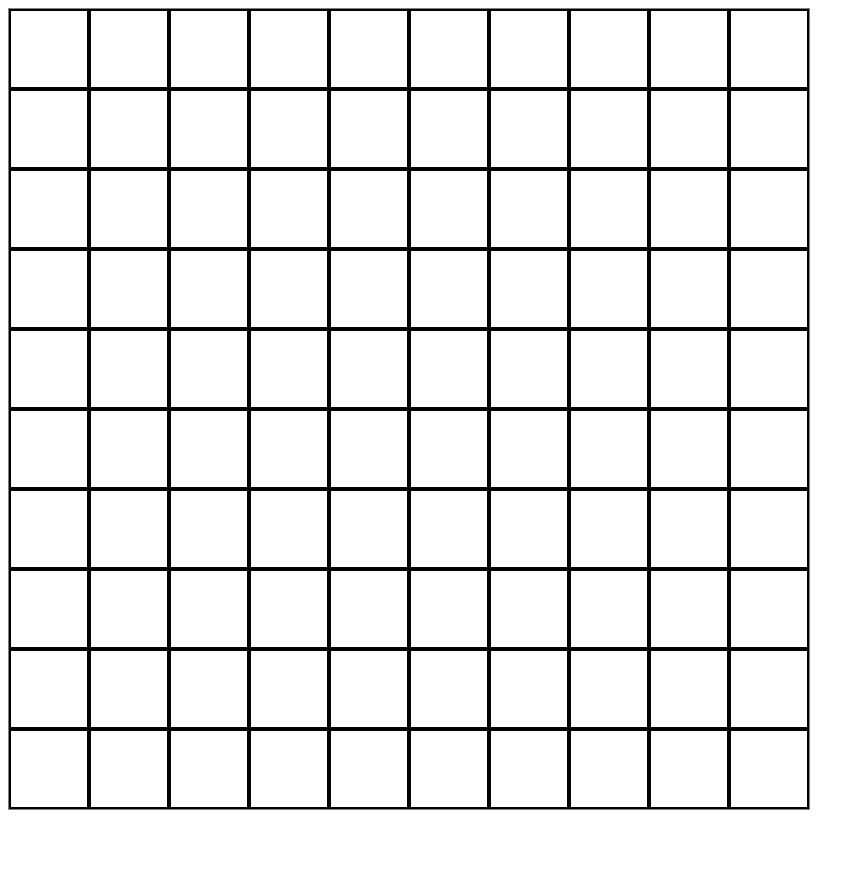
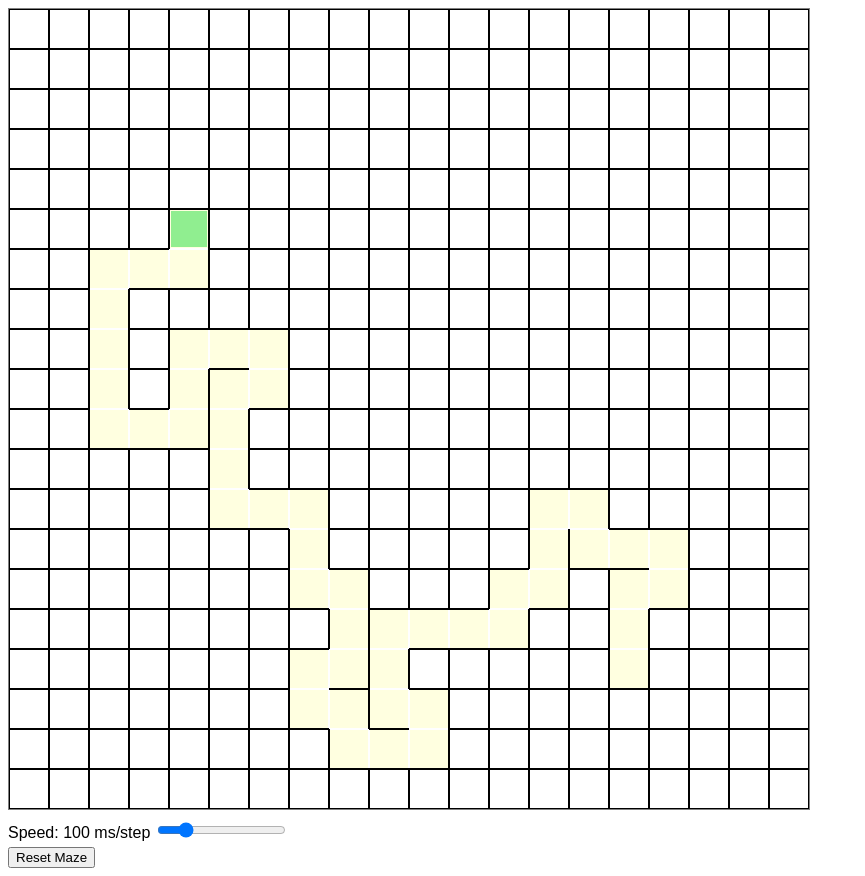
Before and after one commit to ek-dsa-25/afl-3-maze-gen-Sebkh123, a plain HTML site: page index.html in a window 1280 px wide. Shown: the whole page, without its empty margins (0-865 px from the left). Before the commit the page ends 822 px from the top, so only its background shows below. Drawn offline with Linux system fonts and the light colour scheme.

Commit message:
Maze generator commit

```diff
--- a/index.html
+++ b/index.html
@@ -1,88 +1,31 @@
 <!DOCTYPE html>
 <html lang="en">
 <head>
-    <meta charset="UTF-8">
-    <meta name="viewport" content="width=device-width, initial-scale=1.0">
-    <title>Maze Generator</title>
+  <meta charset="UTF-8">
+  <meta name="viewport" content="width=device-width, initial-scale=1.0">
+  <title>Maze Generator with Speed Control + Reset</title>
+  <style>
+    canvas#canvas {
+      border: 1px solid gray;
+      display: block;
+      margin-bottom: 10px;
+    }
+    label, button {
+      font-family: sans-serif;
+      margin-top: 5px;
+      display: block;
+    }
+  </style>
 </head>
 <body>
-    <canvas id="canvas" width="800" height="800"></canvas>
-    <style>
-        canvas#canvas {
-            border: 1px solid gray;
-        }
-    </style>
-    <script>
-        class Cell {
-            constructor(x, y) {
-                this.x = x;
-                this.y = y;
-                this.walls = {
-                    top: true,
-                    right: true,
-                    bottom: true,
-                    left: true,
-                };
-            }
+  <canvas id="canvas" width="800" height="800"></canvas>
 
-            draw(ctx, cellWidth) {
-                ctx.strokeStyle = '#000000';
-                ctx.lineWidth = 4;
-                ctx.beginPath();
+  <label>
+    Speed: <span id="speedValue">100</span> ms/step
+    <input type="range" id="speedSlider" min="10" max="500" value="100" step="10">
+  </label>
 
-                const px = this.x * cellWidth;
-                const py = this.y * cellWidth;
-                ctx.moveTo(px, py);
-                ctx.lineTo(px, py + cellWidth);
-                ctx.lineTo(px + cellWidth, py + cellWidth);
-                ctx.lineTo(px + cellWidth, py);
-                ctx.lineTo(px, py);
-                ctx.stroke();
-            }
-        }
-
-        class Maze {
-            constructor(cols, rows, canvas) {
-                this.grid = [];
-                this.cols = cols;
-                this.rows = rows;
-                this.canvas = canvas;
-                this.ctx = canvas.getContext('2d');
-                this.cellWidth = canvas.width / cols;
-                this.initializeGrid();
-            }
-
-            initializeGrid() {
-                for (let i = 0; i < this.rows; i += 1) {
-                    this.grid.push([]);
-                    for (let j = 0; j < this.cols; j += 1) {
-                        this.grid[i].push(new Cell(i, j));
-                    }
-                }
-            }
-
-            draw() {
-                for (let i = 0; i < this.rows; i += 1) {
-                    for (let j = 0; j < this.cols; j += 1) {
-                        this.grid[i][j].draw(this.ctx, this.cellWidth);
-                    }
-                }
-            }
-        }
-
-        document.addEventListener('DOMContentLoaded', () => {
-            const canvas = document.getElementById('canvas');
-            const maze = new Maze(10, 10, canvas);
-            // const ctx = canvas.getContext('2d');
-            // ctx.fillStyle = '#ff0000';
-            // ctx.fillRect(50, 50, 100, 100);
-
-            // let startCell = maze.grid[7][5];
-            // startCell.draw(maze.ctx, maze.cellWidth);
-            maze.draw();
-
-            console.log(maze);
-        })
-    </script>
+  <button id="resetButton">Reset Maze</button>
+  <script src="maze.js"></script>
 </body>
 </html>
--- /dev/null
+++ b/maze.js
@@ -0,0 +1,193 @@
+ function randomInteger(min, max) {
+      min = Math.ceil(min);
+      max = Math.floor(max);
+      return Math.floor(Math.random() * (max - min + 1)) + min;
+    }
+
+    class Cell {
+      constructor(x, y) {
+        this.x = x;
+        this.y = y;
+        this.walls = { top: true, right: true, bottom: true, left: true };
+        this.visited = false;
+      }
+
+      draw(ctx, cellWidth) {
+        const px = this.x * cellWidth;
+        const py = this.y * cellWidth;
+
+        ctx.strokeStyle = '#000000';
+        ctx.lineWidth = 2;
+        ctx.beginPath();
+
+        if (this.walls.top) {
+          ctx.moveTo(px, py);
+          ctx.lineTo(px + cellWidth, py);
+        }
+        if (this.walls.right) {
+          ctx.moveTo(px + cellWidth, py);
+          ctx.lineTo(px + cellWidth, py + cellWidth);
+        }
+        if (this.walls.bottom) {
+          ctx.moveTo(px + cellWidth, py + cellWidth);
+          ctx.lineTo(px, py + cellWidth);
+        }
+        if (this.walls.left) {
+          ctx.moveTo(px, py + cellWidth);
+          ctx.lineTo(px, py);
+        }
+
+        ctx.stroke();
+
+        if (this.visited) {
+          ctx.fillStyle = "lightyellow";
+          ctx.fillRect(px + 1, py + 1, cellWidth - 2, cellWidth - 2);
+        }
+      }
+
+      getUnvisitedNeighbours(grid, rows, cols) {
+        const neighbours = [];
+        if (this.y > 0) {
+          const north = grid[this.y - 1][this.x];
+          if (!north.visited) neighbours.push(north);
+        }
+        if (this.y < rows - 1) {
+          const south = grid[this.y + 1][this.x];
+          if (!south.visited) neighbours.push(south);
+        }
+        if (this.x > 0) {
+          const west = grid[this.y][this.x - 1];
+          if (!west.visited) neighbours.push(west);
+        }
+        if (this.x < cols - 1) {
+          const east = grid[this.y][this.x + 1];
+          if (!east.visited) neighbours.push(east);
+        }
+        return neighbours;
+      }
+    }
+
+    class Maze {
+      constructor(cols, rows, canvas) {
+        this.cols = cols;
+        this.rows = rows;
+        this.canvas = canvas;
+        this.ctx = canvas.getContext('2d');
+        this.cellWidth = canvas.width / cols;
+        this.grid = [];
+        this.stack = [];
+
+        const start_x = randomInteger(0, cols - 1);
+        const start_y = randomInteger(0, rows - 1);
+
+        this.current = null;
+
+        this.initializeGrid();
+        this.current = this.grid[start_y][start_x];
+        this.current.visited = true;
+      }
+
+      initializeGrid() {
+        this.grid = []; // clear old grid
+        for (let y = 0; y < this.rows; y++) {
+          this.grid.push([]);
+          for (let x = 0; x < this.cols; x++) {
+            this.grid[y].push(new Cell(x, y));
+          }
+        }
+      }
+
+      removeWalls(cellA, cellB) {
+        const dx = cellB.x - cellA.x;
+        const dy = cellB.y - cellA.y;
+
+        if (dx === 1) {
+          cellA.walls.right = false;
+          cellB.walls.left = false;
+        } else if (dx === -1) {
+          cellA.walls.left = false;
+          cellB.walls.right = false;
+        } else if (dy === 1) {
+          cellA.walls.bottom = false;
+          cellB.walls.top = false;
+        } else if (dy === -1) {
+          cellA.walls.top = false;
+          cellB.walls.bottom = false;
+        }
+      }
+
+      step() {
+        if (!this.current) return false;
+
+        let neighbours = this.current.getUnvisitedNeighbours(this.grid, this.rows, this.cols);
+
+        if (neighbours.length > 0) {
+          let next = neighbours[Math.floor(Math.random() * neighbours.length)];
+          this.removeWalls(this.current, next);
+          this.stack.push(this.current);
+          this.current = next;
+          this.current.visited = true;
+        } else if (this.stack.length > 0) {
+          this.current = this.stack.pop();
+        } else {
+          this.current = null; // done
+          return false;
+        }
+        return true;
+      }
+
+      draw() {
+        this.ctx.clearRect(0, 0, this.canvas.width, this.canvas.height);
+        for (let y = 0; y < this.rows; y++) {
+          for (let x = 0; x < this.cols; x++) {
+            this.grid[y][x].draw(this.ctx, this.cellWidth);
+          }
+        }
+        if (this.current) {
+          const px = this.current.x * this.cellWidth;
+          const py = this.current.y * this.cellWidth;
+          this.ctx.fillStyle = "lightgreen";
+          this.ctx.fillRect(px + 2, py + 2, this.cellWidth - 4, this.cellWidth - 4);
+        }
+      }
+    }
+
+    document.addEventListener('DOMContentLoaded', () => {
+      const canvas = document.getElementById('canvas');
+      let maze;
+      let intervalId;
+      let intervalTime = 100; // default 100ms
+
+      function runMaze() {
+        clearInterval(intervalId);
+        intervalId = setInterval(() => {
+          let running = maze.step();
+          maze.draw();
+          if (!running) {
+            clearInterval(intervalId);
+            console.log("Maze complete!");
+          }
+        }, intervalTime);
+      }
+
+      function resetMaze() {
+        maze = new Maze(20, 20, canvas);
+        runMaze();
+      }
+
+      // Speed slider
+      const slider = document.getElementById("speedSlider");
+      const speedValue = document.getElementById("speedValue");
+      slider.addEventListener("input", () => {
+        intervalTime = parseInt(slider.value, 10);
+        speedValue.textContent = intervalTime;
+        runMaze(); // restart at new speed
+      });
+
+      // Reset button
+      const resetBtn = document.getElementById("resetButton");
+      resetBtn.addEventListener("click", resetMaze);
+
+      // Start first maze
+      resetMaze();
+    });
```
Also changed, not shown: 2 other files.
